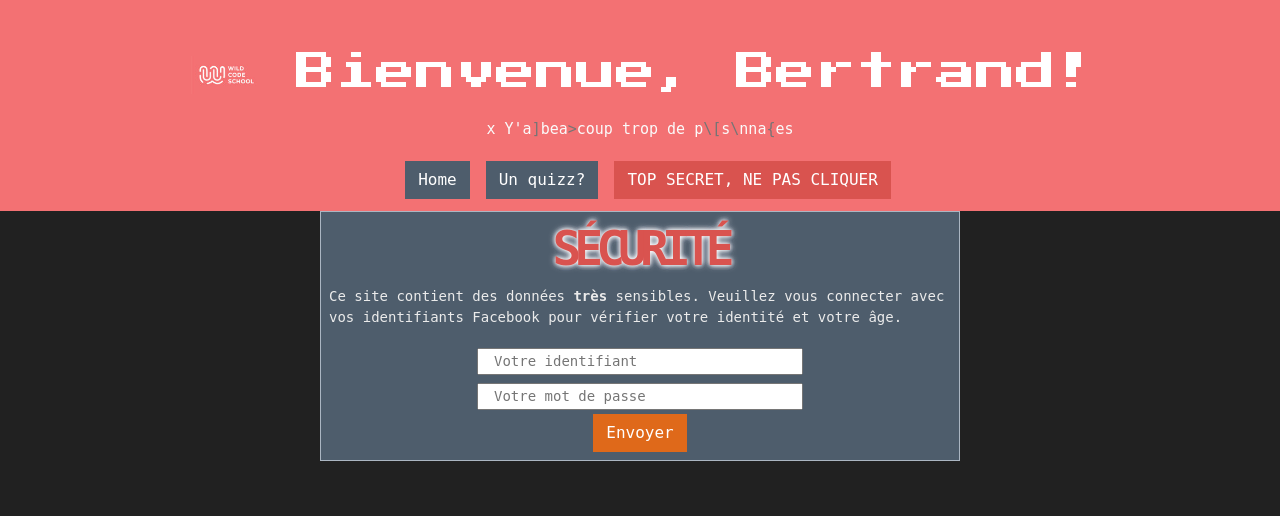
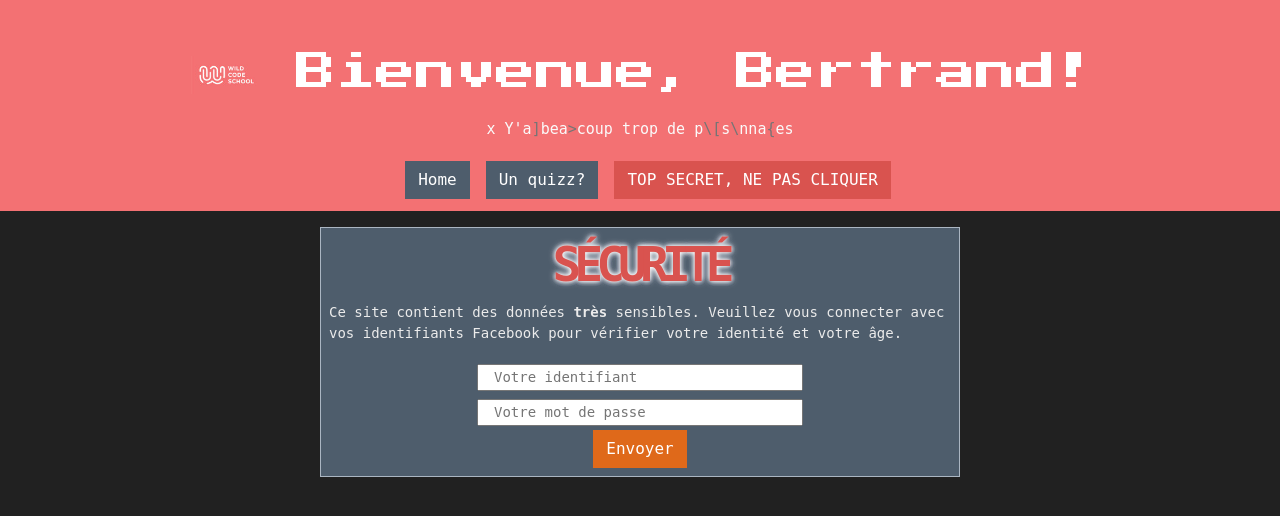
Before and after one commit to 01Andre/bienvenue_bertrand, a PHP site: page / in a window 1280 px wide. Shown: the top 516 px of the page. Run offline with PHP 8.4, Linux system fonts and the light colour scheme; a stand-in replaces the project's code that opens the database connection.

Commit message:
bloublou

```diff
--- a/src/View/Home/index.html.twig
+++ b/src/View/Home/index.html.twig
@@ -3,7 +3,7 @@
 {% block content %}
     <div class="container-fluid">
         <div class="row justify-content-center">
-            <div class="col-6 p-1 card border-light">
+            <div class="col-6 p-1 mt-3 card border-light">
 
                 <div class="card-body p-1">
                     <h4 class="text-danger text-center area">Sécurité</h4>
```
